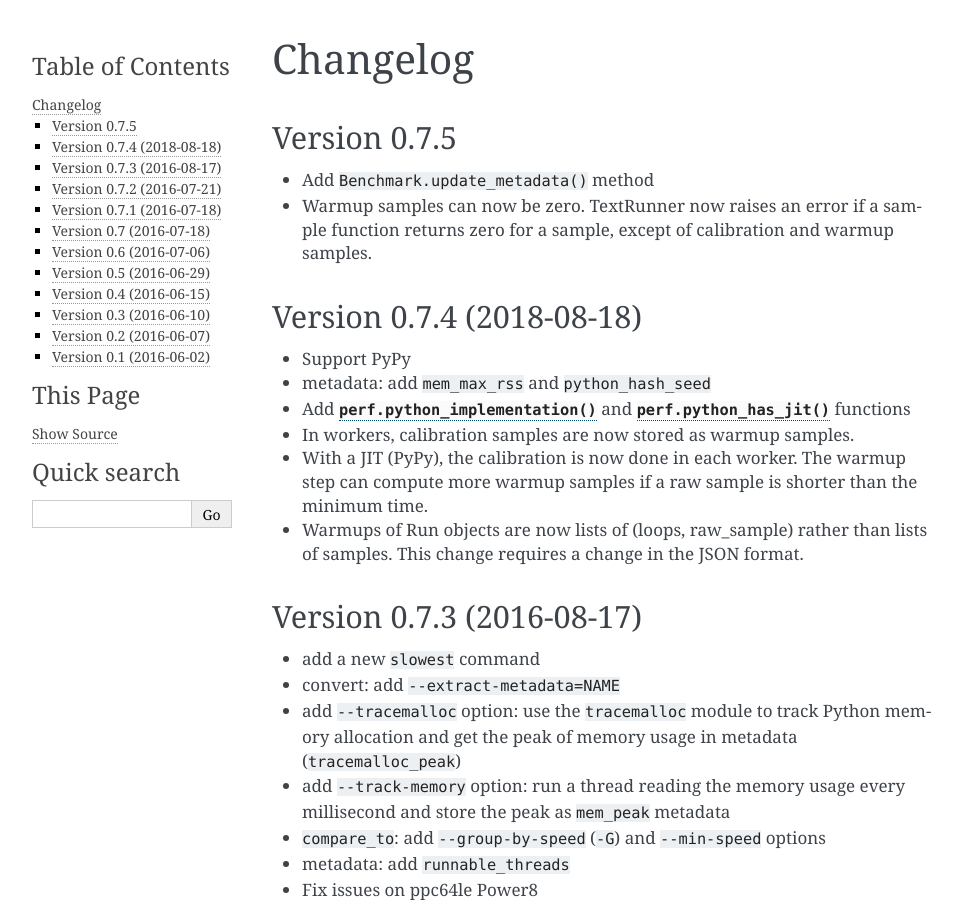
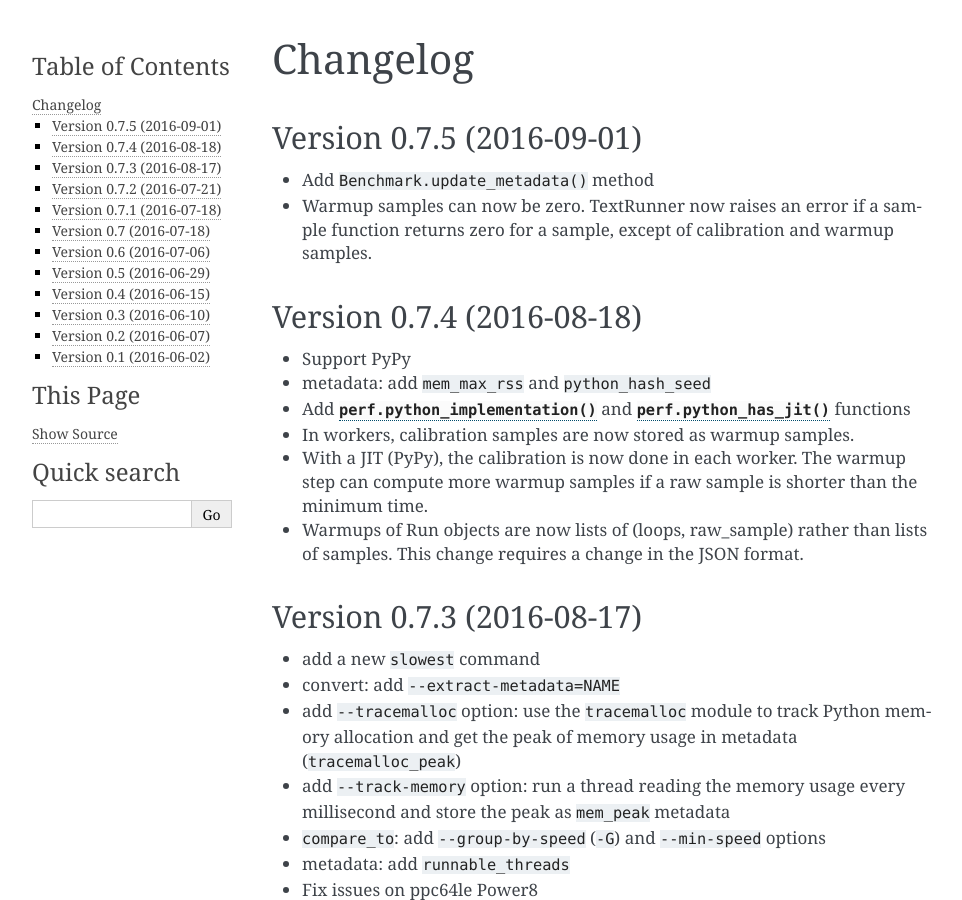
Before and after one commit to psf/pyperf, a Sphinx documentation site: the page built from doc/changelog.rst, in a window 1280 px wide and 900 px high. Shown: the whole window, without its empty margins (148-1110 px from the left). Built offline with Sphinx 7.4.7, drawn with Linux system fonts in a browser that asks for light colours.

Commit message:
prepare release 0.7.5

```diff
--- a/doc/changelog.rst
+++ b/doc/changelog.rst
@@ -1,14 +1,14 @@
 Changelog
 =========
 
-Version 0.7.5
--------------
+Version 0.7.5 (2016-09-01)
+--------------------------
 
 * Add ``Benchmark.update_metadata()`` method
 * Warmup samples can now be zero. TextRunner now raises an error if a sample
   function returns zero for a sample, except of calibration and warmup samples.
 
-Version 0.7.4 (2018-08-18)
+Version 0.7.4 (2016-08-18)
 --------------------------
 
 * Support PyPy
```
